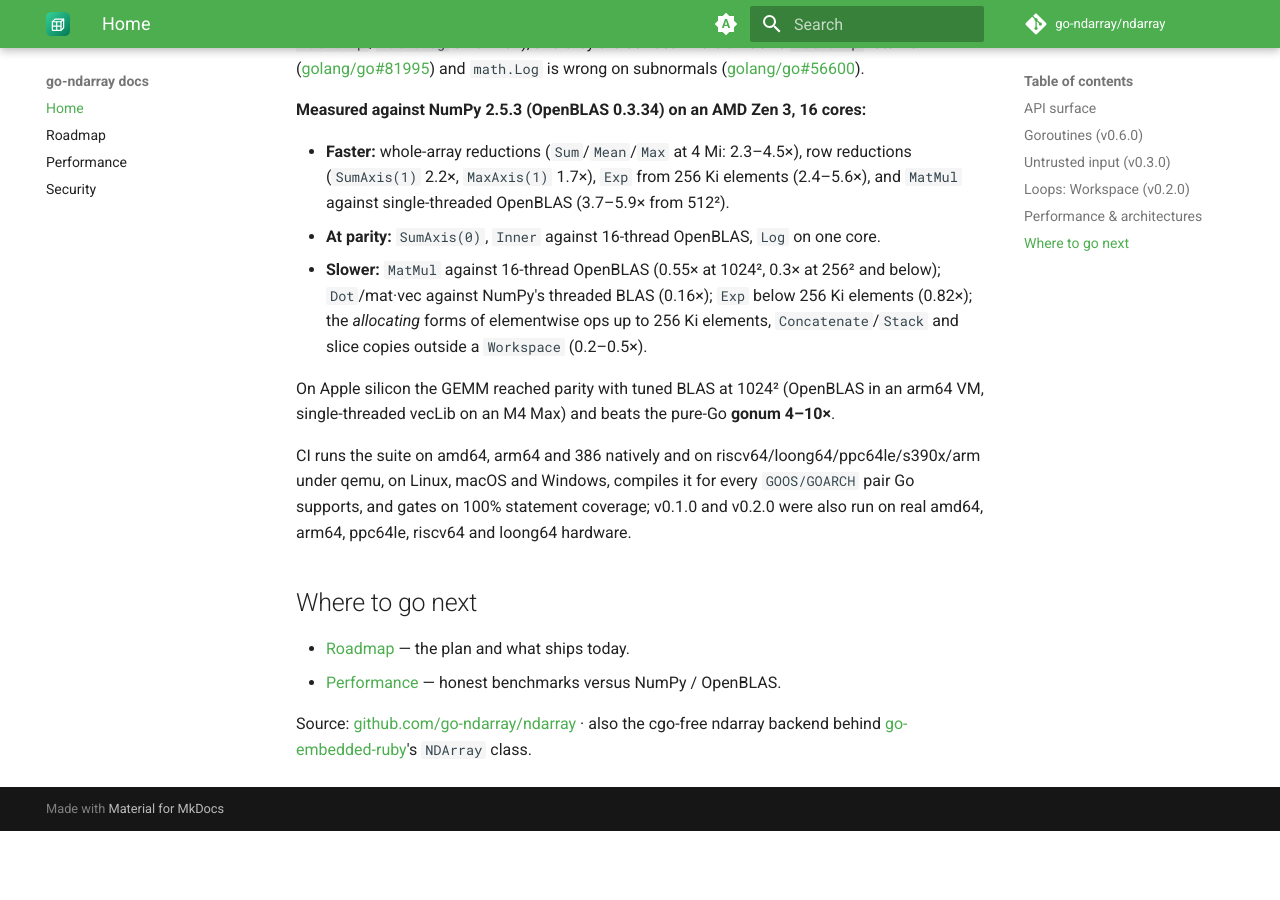
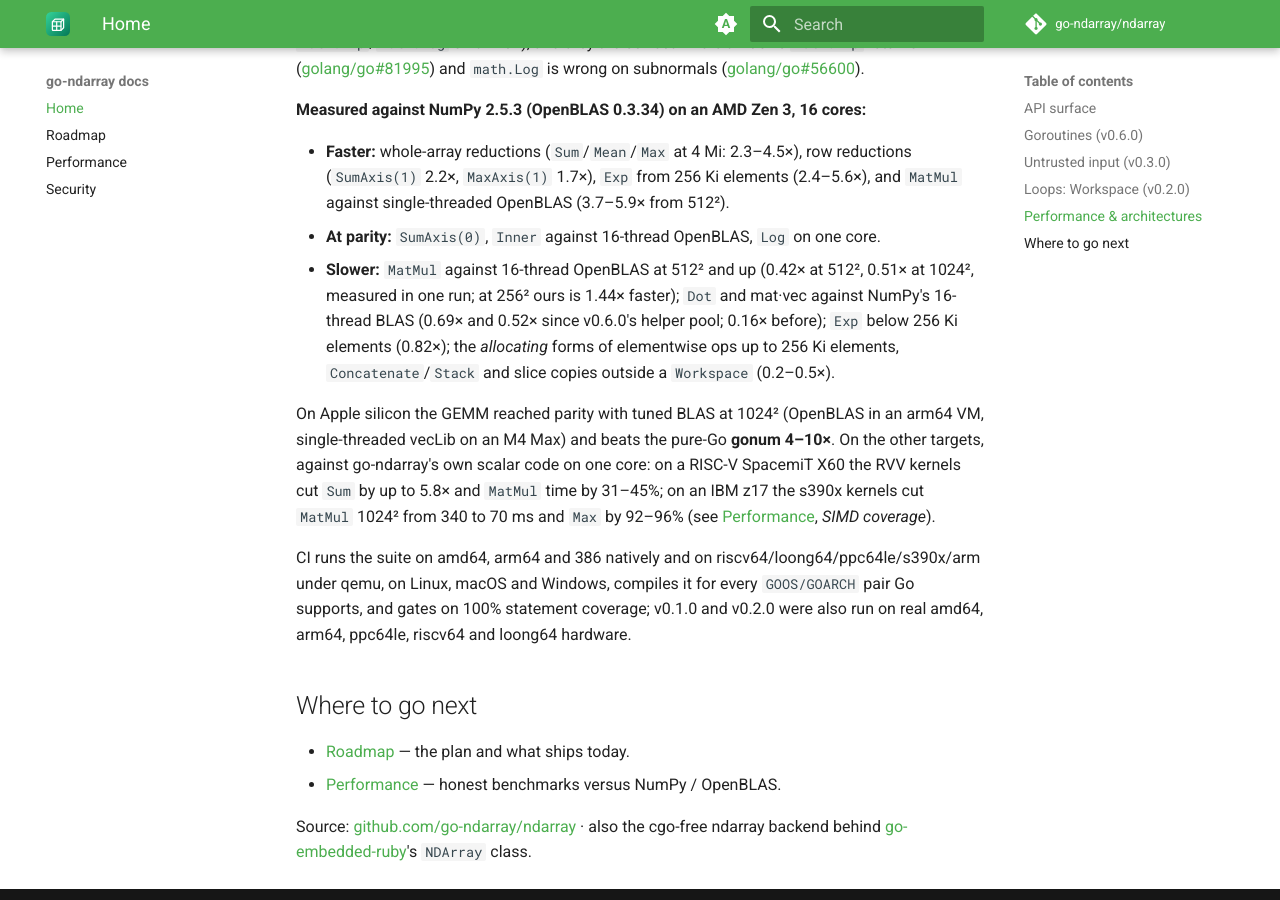
Before and after one commit to go-ndarray/docs, an MkDocs documentation site: the page built from docs/index.md, in a window 1280 px wide and 900 px high, scrolled down 2401 px. Built offline with MkDocs 1.6.1 and Material for MkDocs 9.7.7, drawn with Linux system fonts in a browser that asks for light colours; comment, search, counter and statistics services are not loaded; the version menu is left out; before the commit the page ends 3232 px from its top, so only the background shows below that.

Commit message:
docs: refresh the performance claims on the home page and the performance summary (current OpenBLAS ratios, riscv64 and z17) (#26)
Co-authored-by: Claude Opus 5.5 <noreply@anthropic.com>

```diff
--- a/docs/index.md
+++ b/docs/index.md
@@ -101,15 +101,21 @@ is wrong on subnormals
   (3.7–5.9× from 512²).
 - **At parity:** `SumAxis(0)`, `Inner` against 16-thread OpenBLAS, `Log` on
   one core.
-- **Slower:** `MatMul` against 16-thread OpenBLAS (0.55× at 1024², 0.3× at
-  256² and below); `Dot`/mat·vec against NumPy's threaded BLAS (0.16×); `Exp`
+- **Slower:** `MatMul` against 16-thread OpenBLAS at 512² and up (0.42× at
+  512², 0.51× at 1024², measured in one run; at 256² ours is 1.44× faster);
+  `Dot` and mat·vec against NumPy's 16-thread BLAS (0.69× and 0.52× since
+  v0.6.0's helper pool; 0.16× before); `Exp`
   below 256 Ki elements (0.82×); the *allocating* forms of elementwise ops up
   to 256 Ki elements, `Concatenate`/`Stack` and slice copies outside a
   `Workspace` (0.2–0.5×).
 
 On Apple silicon the GEMM reached parity with tuned BLAS at 1024² (OpenBLAS in
 an arm64 VM, single-threaded vecLib on an M4 Max) and beats the pure-Go
-**gonum 4–10×**.
+**gonum 4–10×**. On the other targets, against go-ndarray's own scalar code on
+one core: on a RISC-V SpacemiT X60 the RVV kernels cut `Sum` by up to 5.8× and
+`MatMul` time by 31–45%; on an IBM z17 the s390x kernels cut `MatMul` 1024²
+from 340 to 70 ms and `Max` by 92–96% (see [Performance](performance.md),
+*SIMD coverage*).
 
 CI runs the suite on amd64, arm64 and 386 natively and on
 riscv64/loong64/ppc64le/s390x/arm under qemu, on Linux, macOS and Windows,
```
Also changed, not shown: docs/performance.md (+6 -0 lines).
